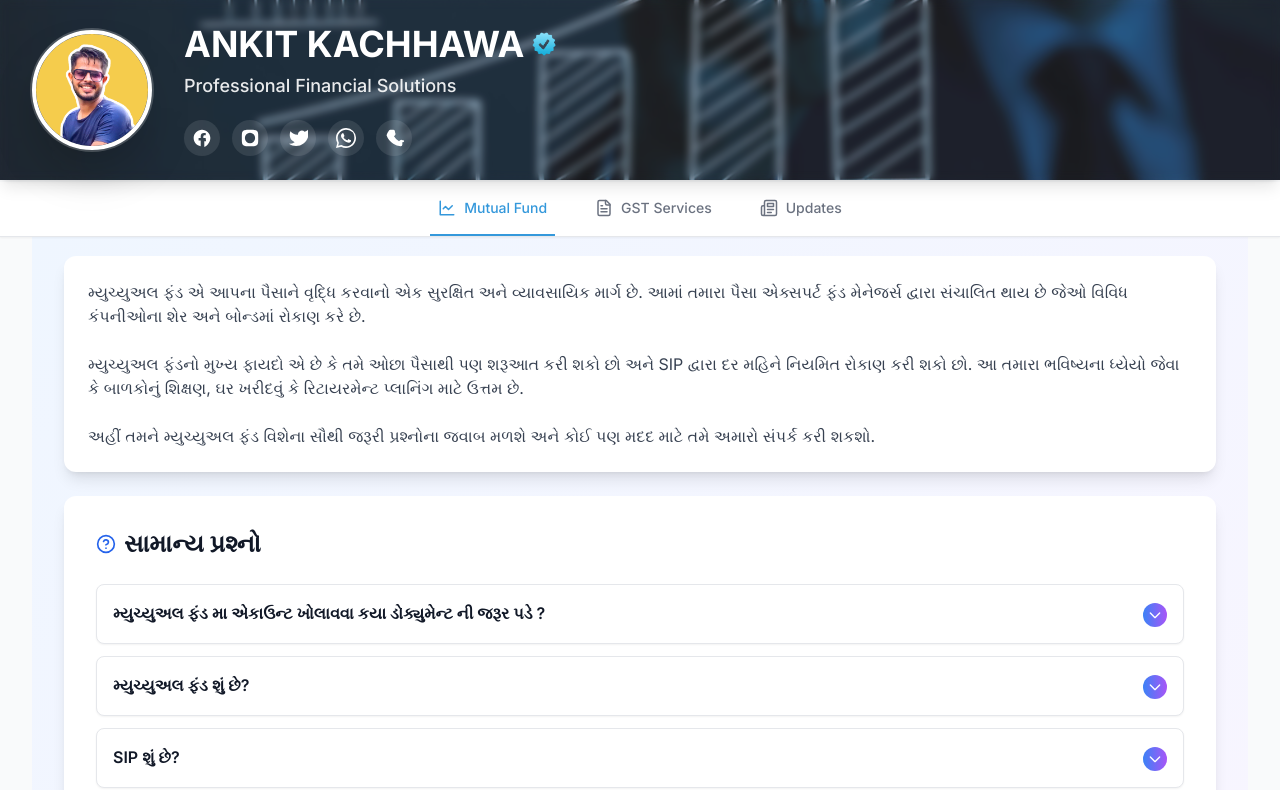
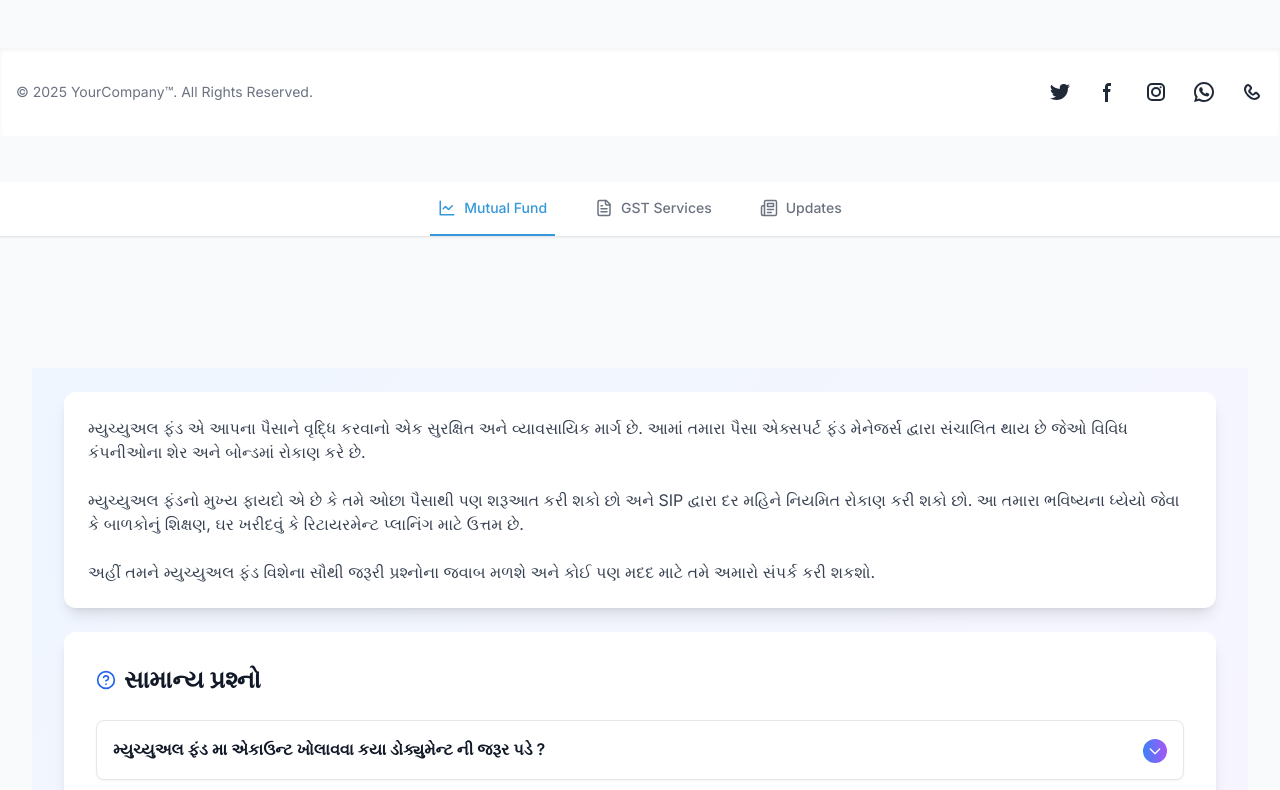
Before and after one commit to AnkitKachhawa1/aaaa, a React (Vite) app: page /mutualfund in a window 1280 px wide. Shown: the top 790 px of the page. Built offline with nearby package versions, Linux system fonts and the light colour scheme.

Commit message:
Update Header.tsx

```diff
--- a/src/components/Header.tsx
+++ b/src/components/Header.tsx
@@ -1,94 +1,50 @@
 import React from 'react';
-import { Link } from 'react-router-dom';
 
-const Header: React.FC = () => {
-  const socialLinks = [
-    {
-      name: 'Facebook',
-      url: 'https://facebook.com/your-profile',
-      icon: (
-        <svg xmlns="http://www.w3.org/2000/svg" className="w-5 h-5" fill="currentColor" viewBox="0 0 24 24">
-          <path d="M22 12c0-5.52-4.48-10-10-10S2 6.48 2 12c0 5 3.66 9.13 8.44 9.88v-7h-2.54v-2.88h2.54v-2.2c0-2.5 1.5-3.88 3.8-3.88 1.1 0 2.24.2 2.24.2v2.48h-1.26c-1.24 0-1.63.77-1.63 1.56v1.84h2.78L16.9 15.9h-2.14v7C18.34 21.13 22 17 22 12z" />
-        </svg>
-      ),
-    },
-    {
-      name: 'Instagram',
-      url: 'https://instagram.com/your-profile',
-      icon: (
-        <svg xmlns="http://www.w3.org/2000/svg" className="w-5 h-5" fill="currentColor" viewBox="0 0 24 24">
-          <path d="M12 2.2c3.2 0 3.6.01 4.9.07 3.2.15 4.8 1.69 4.9 4.9.06 1.27.07 1.65.07 4.85s-.01 3.58-.07 4.85c-.15 3.23-1.67 4.77-4.9 4.92-1.26.06-1.65.07-4.85.07s-3.59-.01-4.85-.07c-3.24-.15-4.78-1.69-4.92-4.92C2.21 15.58 2.2 15.2 2.2 12s.01-3.58.07-4.85c.15-3.21 1.7-4.75 4.92-4.9C8.41 2.21 8.8 2.2 12 2.2zm0 3.64a6.16 6.16 0 1 0 6.16 6.16A6.17 6.17 0 0 0 12 5.84zm6.41-1.52a1.44 1.44 0 1 1-1.44-1.44 1.44 1.44 0 0 1 1.44 1.44z" />
-        </svg>
-      ),
-    },
-    {
-      name: 'Twitter',
-      url: 'https://twitter.com/your-profile',
-      icon: (
-        <svg xmlns="http://www.w3.org/2000/svg" className="w-5 h-5" fill="currentColor" viewBox="0 0 24 24">
-          <path d="M23 3a10.9 10.9 0 01-3.14 1.53A4.48 4.48 0 0012 7v1A10.66 10.66 0 013 4s-4 9 5 13a11.64 11.64 0 01-7 2c13 8 27-4 23-17z" />
-        </svg>
-      ),
-    },
-    {
-      name: 'WhatsApp',
-      url: 'https://wa.me/919999999999',
-      icon: (
-        <svg xmlns="http://www.w3.org/2000/svg" className="w-5 h-5" fill="currentColor" viewBox="0 0 24 24">
-          <path d="M17.472 14.382c-.297-.149-1.758-.867-2.031-.967-.273-.099-.471-.148-.67.15-.198.297-.767.966-.94 1.164-.173.198-.347.223-.644.074-.297-.149-1.255-.463-2.39-1.475-.883-.788-1.48-1.761-1.653-2.059-.173-.297-.018-.458.13-.606.134-.133.297-.347.446-.52.149-.173.198-.297.298-.495.099-.198.05-.372-.025-.521-.074-.148-.669-1.611-.916-2.207-.242-.58-.487-.501-.669-.511h-.57c-.198 0-.52.074-.792.372s-1.04 1.016-1.04 2.479 1.065 2.876 1.213 3.074c.149.198 2.094 3.2 5.077 4.487.709.306 1.262.489 1.694.625.712.227 1.36.195 1.87.118.571-.085 1.758-.719 2.006-1.413.248-.694.248-1.29.173-1.414-.074-.123-.272-.198-.57-.347z" />
-          <path d="M20.52 3.48A11.906 11.906 0 0 0 12.005 0C5.375 0 0 5.375 0 12c0 2.116.553 4.193 1.601 6.025L0 24l6.17-1.575A11.915 11.915 0 0 0 12.004 24c6.626 0 12-5.374 12-12a11.906 11.906 0 0 0-3.48-8.52zM12.004 22c-1.913 0-3.79-.508-5.42-1.469l-.387-.23-3.654.934.975-3.483-.248-.4C2.65 15.296 2 13.666 2 12 2 6.486 6.49 2 12.004 2c3.181 0 6.174 1.237 8.433 3.487A11.867 11.867 0 0 1 22.005 12c0 5.514-4.49 10-10.001 10z" />
-        </svg>
-      ),
-    },
-    {
-      name: 'Call',
-      url: 'tel:+919999999999',
-      icon: (
-        <svg xmlns="http://www.w3.org/2000/svg" className="w-5 h-5" fill="currentColor" viewBox="0 0 24 24">
-          <path d="M22 16.92v3a2 2 0 0 1-2.18 2 19.87 19.87 0 0 1-8.63-3.07A19.5 19.5 0 0 1 3.07 8.63 19.87 19.87 0 0 1 6 3.05 2 2 0 0 1 8 2h3a2 2 0 0 1 2 1.72 13 13 0 0 0 .7 2.81 2 2 0 0 1-.45 2.11L12 10a16 16 0 0 0 6 6l1.36-1.25a2 2 0 0 1 2.11-.45 13 13 0 0 0 2.81.7A2 2 0 0 1 22 16.92z" />
-        </svg>
-      ),
-    },
-  ];
-
+const Footer = () => {
   return (
-    <header className="fixed top-0 left-0 w-full z-50 bg-cover bg-center shadow-lg" style={{ backgroundImage: 'url("/header-bg.jpg")', height: '180px' }}>
-      <div className="backdrop-brightness-95 backdrop-blur-sm h-full flex items-center px-4 sm:px-6 lg:px-8">
-        <div className="flex-shrink-0">
-          <div className="w-[100px] h-[100px] sm:w-[120px] sm:h-[120px] rounded-full overflow-hidden border-4 border-white shadow-2xl ring-2 ring-white/20">
-            <img src="/profile.jpg" alt="Ankit Kachhawa" className="w-full h-full object-cover" />
-          </div>
-        </div>
-
-        <div className="flex-1 ml-4 sm:ml-8 flex flex-col justify-center min-w-0">
-          <Link to="/" className="block mb-2 sm:mb-3">
-            <div className="flex items-center gap-2 mb-1 sm:mb-2">
-              <h1 className="text-lg xs:text-xl sm:text-4xl font-bold text-white truncate">ANKIT KACHHAWA</h1>
-              <img src="/verified-badge.png" alt="Verified" className="w-5 h-5 sm:w-6 sm:h-6 object-contain transition-transform duration-300 hover:scale-110" />
-            </div>
-            <p className="text-xs sm:text-lg text-white/90 font-medium">Professional Financial Solutions</p>
-          </Link>
-
-          <div className="flex flex-wrap items-center gap-2 sm:gap-3 mt-1 sm:mt-2">
-            {socialLinks.map((social) => (
-              <a
-                key={social.name}
-                href={social.url}
-                target="_blank"
-                rel="noopener noreferrer"
-                aria-label={social.name}
-                className="group bg-white/10 hover:bg-white/20 backdrop-blur-sm rounded-full p-2 transition-all"
-              >
-                <div className="text-white group-hover:text-blue-200 transition-colors duration-300">
-                  {social.icon}
-                </div>
-              </a>
-            ))}
+    <footer className="bg-white dark:bg-gray-900 shadow-inner mt-12">
+      <div className="w-full max-w-screen-xl mx-auto p-4 md:py-8">
+        <div className="sm:flex sm:items-center sm:justify-between">
+          <span className="text-sm text-gray-500 sm:text-center dark:text-gray-400">
+            © {new Date().getFullYear()} <a href="/" className="hover:underline">YourCompany™</a>. All Rights Reserved.
+          </span>
+          <div className="flex mt-4 sm:justify-center sm:mt-0 gap-6">
+            {/* Twitter */}
+            <a href="#" className="text-gray-500 hover:text-blue-500 dark:hover:text-blue-400">
+              <svg className="w-6 h-6 text-gray-800 dark:text-white" xmlns="http://www.w3.org/2000/svg" fill="currentColor" viewBox="0 0 24 24">
+                <path fillRule="evenodd" d="M22 5.892a8.178 8.178 0 0 1-2.355.635 4.074 4.074 0 0 0 1.8-2.235 8.343 8.343 0 0 1-2.605.981A4.13 4.13 0 0 0 15.85 4a4.068 4.068 0 0 0-4.1 4.038c0 .31.035.618.105.919A11.705 11.705 0 0 1 3.4 4.734a4.006 4.006 0 0 0 1.268 5.392 4.165 4.165 0 0 1-1.859-.5v.05A4.057 4.057 0 0 0 6.1 13.635a4.192 4.192 0 0 1-1.856.07 4.108 4.108 0 0 0 3.831 2.807A8.36 8.36 0 0 1 2 18.184 11.732 11.732 0 0 0 8.291 20 11.502 11.502 0 0 0 19.964 8.5c0-.177 0-.349-.012-.523A8.143 8.143 0 0 0 22 5.892Z" clipRule="evenodd"/>
+              </svg>
+            </a>
+            {/* Facebook */}
+            <a href="#" className="text-gray-500 hover:text-blue-700 dark:hover:text-blue-500">
+              <svg className="w-6 h-6 text-gray-800 dark:text-white" xmlns="http://www.w3.org/2000/svg" fill="currentColor" viewBox="0 0 24 24">
+                <path fillRule="evenodd" d="M13.135 6H15V3h-1.865a4.147 4.147 0 0 0-4.142 4.142V9H7v3h2v9.938h3V12h2.021l.592-3H12V6.591A.6.6 0 0 1 12.592 6h.543Z" clipRule="evenodd"/>
+              </svg>
+            </a>
+            {/* Instagram */}
+            <a href="#" className="text-gray-500 hover:text-pink-500 dark:hover:text-pink-400">
+              <svg className="w-6 h-6 text-gray-800 dark:text-white" xmlns="http://www.w3.org/2000/svg" fill="none" viewBox="0 0 24 24">
+                <path fill="currentColor" fillRule="evenodd" d="M3 8a5 5 0 0 1 5-5h8a5 5 0 0 1 5 5v8a5 5 0 0 1-5 5H8a5 5 0 0 1-5-5V8Zm5-3a3 3 0 0 0-3 3v8a3 3 0 0 0 3 3h8a3 3 0 0 0 3-3V8a3 3 0 0 0-3-3H8Zm7.597 2.214a1 1 0 0 1 1-1h.01a1 1 0 1 1 0 2h-.01a1 1 0 0 1-1-1ZM12 9a3 3 0 1 0 0 6 3 3 0 0 0 0-6Zm-5 3a5 5 0 1 1 10 0 5 5 0 0 1-10 0Z" clipRule="evenodd"/>
+              </svg>
+            </a>
+            {/* WhatsApp */}
+            <a href="#" className="text-gray-500 hover:text-green-600 dark:hover:text-green-400">
+              <svg className="w-6 h-6 text-gray-800 dark:text-white" xmlns="http://www.w3.org/2000/svg" fill="none" viewBox="0 0 24 24">
+                <path fill="currentColor" fillRule="evenodd" d="M12 4a8 8 0 0 0-6.895 12.06l.569.718-.697 2.359 2.32-.648.379.243A8 8 0 1 0 12 4ZM2 12C2 6.477 6.477 2 12 2s10 4.477 10 10-4.477 10-10 10a9.96 9.96 0 0 1-5.016-1.347l-4.948 1.382 1.426-4.829-.006-.007-.033-.055A9.958 9.958 0 0 1 2 12Z" clipRule="evenodd"/>
+                <path fill="currentColor" d="M16.735 13.492c-.038-.018-1.497-.736-1.756-.83a1.008 1.008 0 0 0-.34-.075c-.196 0-.362.098-.49.291-.146.217-.587.732-.723.886-.018.02-.042.045-.057.045-.013 0-.239-.093-.307-.123-1.564-.68-2.751-2.313-2.914-2.589-.023-.04-.024-.057-.024-.057.005-.021.058-.074.085-.101.08-.079.166-.182.249-.283l.117-.14c.121-.14.175-.25.237-.375l.033-.066a.68.68 0 0 0-.02-.64c-.034-.069-.65-1.555-.715-1.711-.158-.377-.366-.552-.655-.552-.027 0 0 0-.112.005-.137.005-.883.104-1.213.311-.35.22-.94.924-.94 2.16 0 1.112.705 2.162 1.008 2.561l.041.06c1.161 1.695 2.608 2.951 4.074 3.537 1.412.564 2.081.63 2.461.63.16 0 .288-.013.4-.024l.072-.007c.488-.043 1.56-.599 1.804-1.276.192-.534.243-1.117.115-1.329-.088-.144-.239-.216-.43-.308Z"/>
+              </svg>
+            </a>
+            {/* Phone Call */}
+            <a href="tel:+919999999999" className="text-gray-500 hover:text-emerald-500 dark:hover:text-emerald-400">
+              <svg className="w-6 h-6 text-gray-800 dark:text-white" xmlns="http://www.w3.org/2000/svg" fill="none" viewBox="0 0 24 24">
+                <path stroke="currentColor" strokeLinecap="round" strokeLinejoin="round" strokeWidth="2" d="M18.427 14.768 17.2 13.542a1.733 1.733 0 0 0-2.45 0l-.613.613a1.732 1.732 0 0 1-2.45 0l-1.838-1.84a1.735 1.735 0 0 1 0-2.452l.612-.613a1.735 1.735 0 0 0 0-2.452L9.237 5.572a1.6 1.6 0 0 0-2.45 0c-3.223 3.2-1.702 6.896 1.519 10.117 3.22 3.221 6.914 4.745 10.12 1.535a1.601 1.601 0 0 0 0-2.456Z"/>
+              </svg>
+            </a>
           </div>
         </div>
       </div>
-    </header>
+    </footer>
   );
 };
 
-export default Header;
+export default Footer;
```
